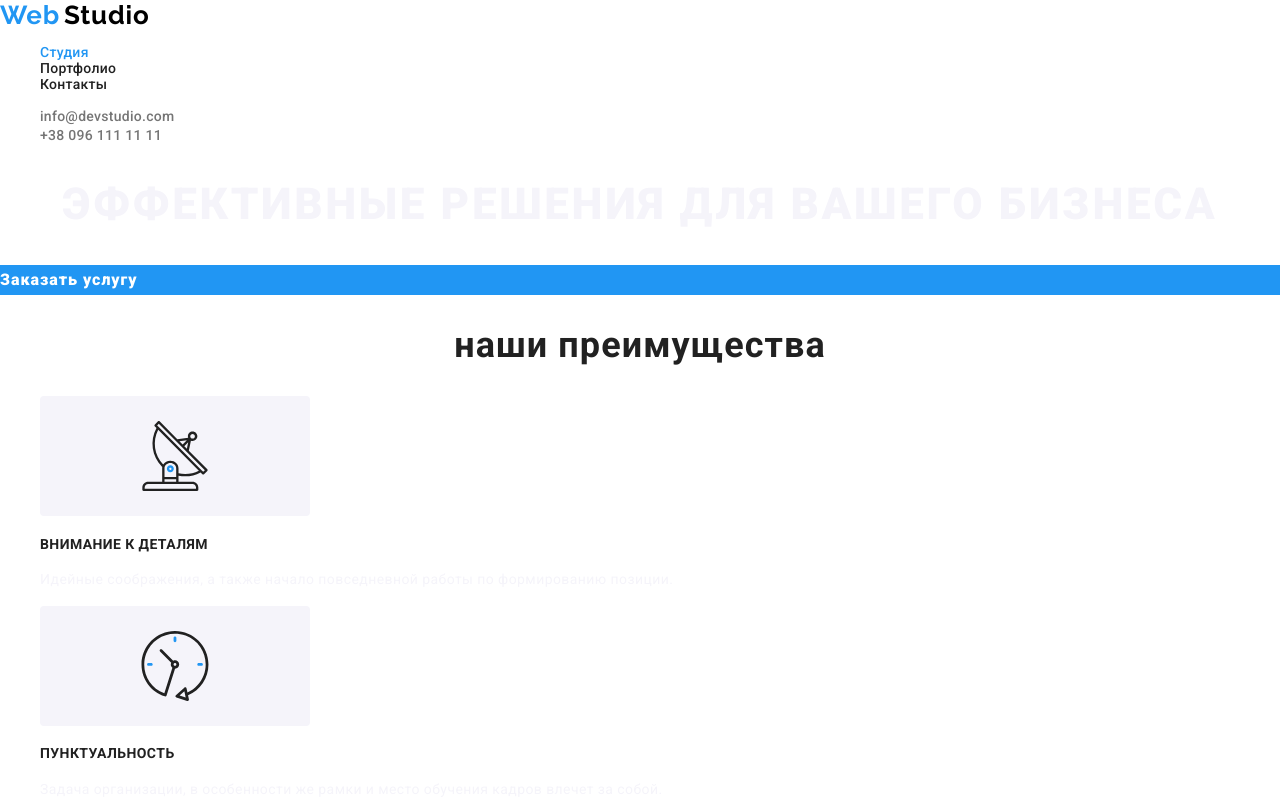
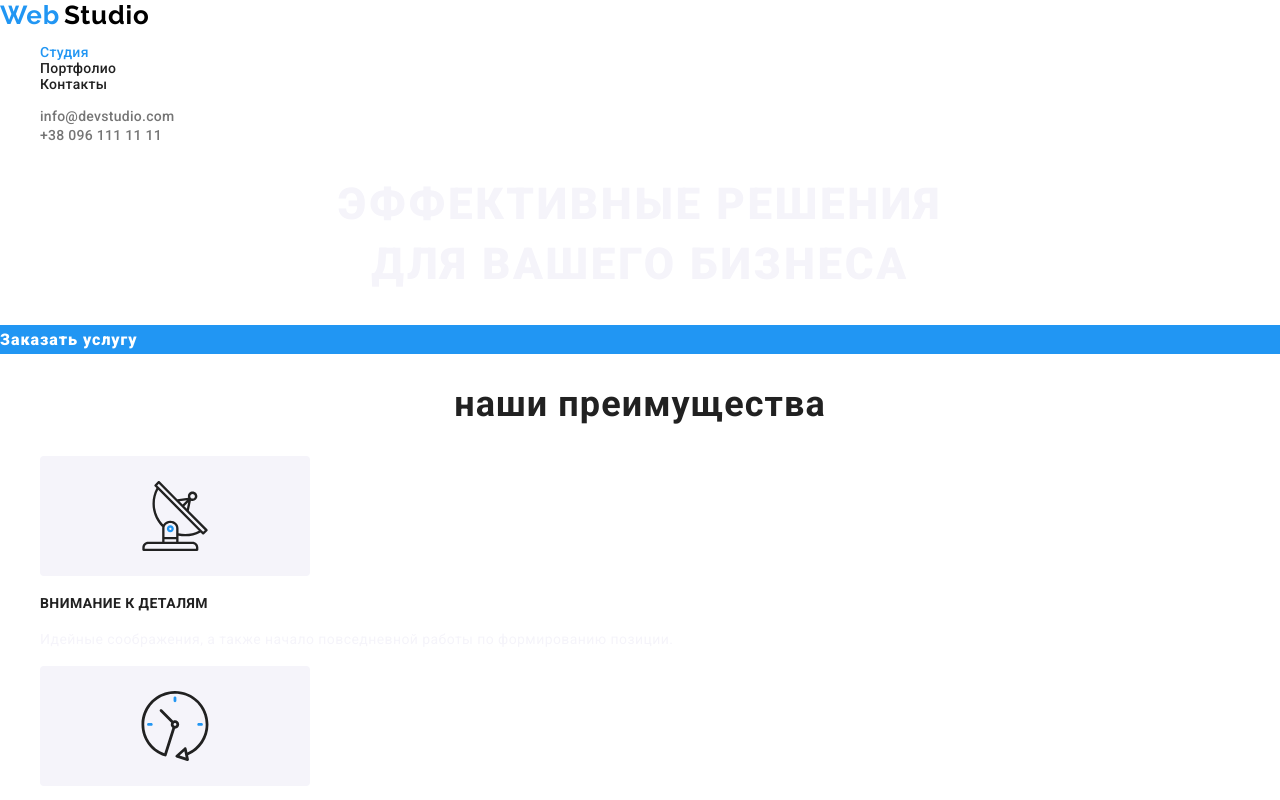
Before and after one commit to MaximPalahnii/goit-markup-hw-02, a plain HTML site: page index.html in a window 1280 px wide. Shown: the top 800 px of the page. Drawn offline with Linux system fonts and the light colour scheme; files that its build step writes are made by us from their sources.

Commit message:
Домашнее задание02

```diff
--- a/index.html
+++ b/index.html
@@ -53,7 +53,7 @@
       <!-- герой -->
 
       <section class="hero">
-        <h1 class="hero-title">эффективные решения для вашего бизнеса</h1>
+        <h1 class="hero-title">эффективные решения <br/> для вашего бизнеса</h1>
         <a href="" class="button">Заказать услугу</a>
       </section>
 
```
